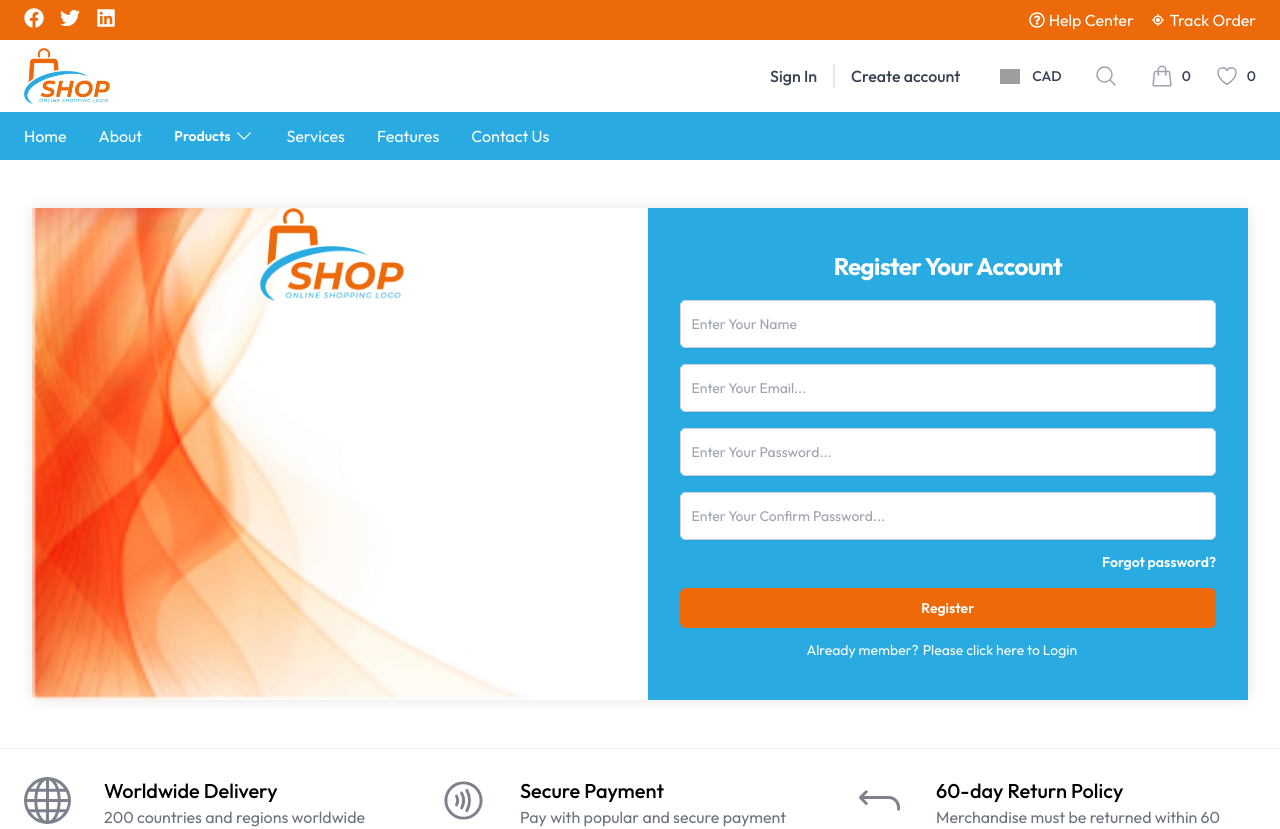
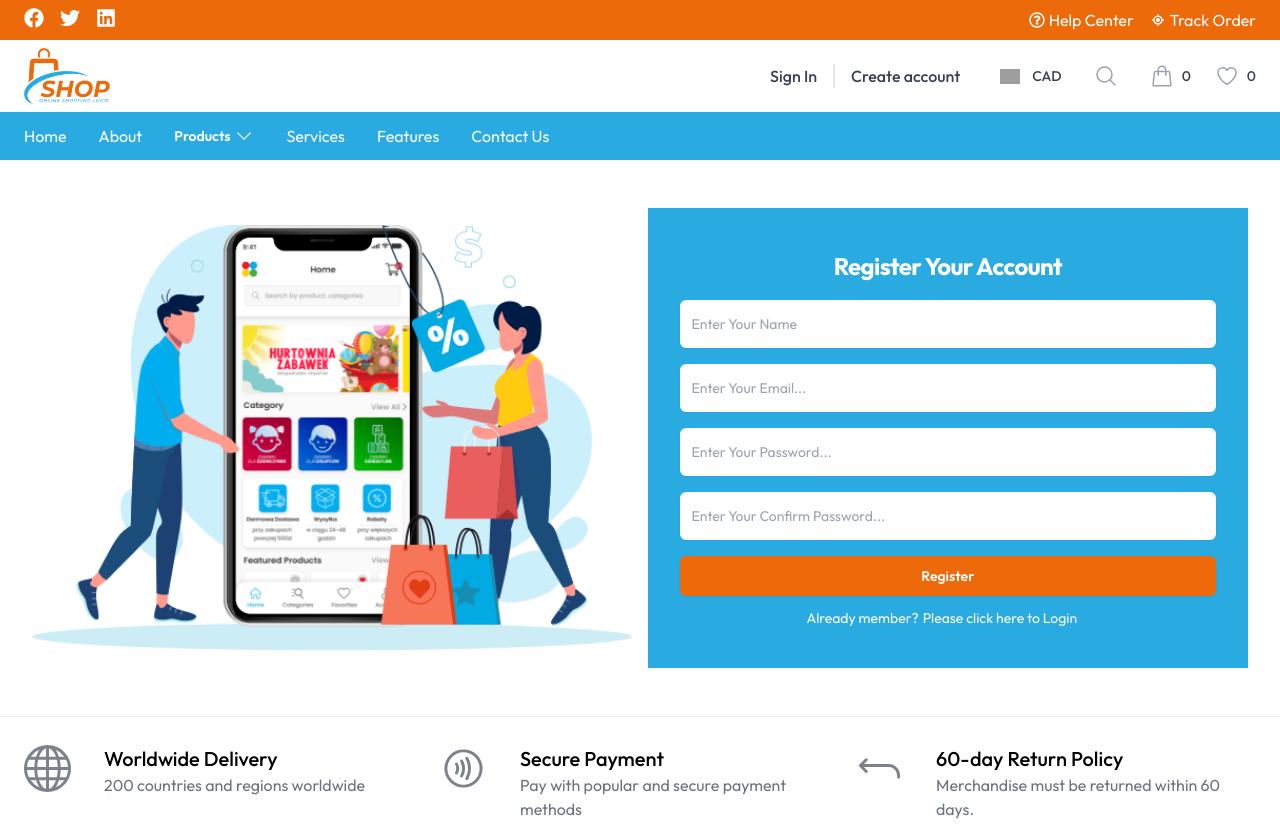
Before and after one commit to BodduKranti/EasyShopping, a Next.js app in the folder frontend/: page /register in a window 1280 px wide. Shown: the top 829 px of the page. Built offline with nearby package versions, Linux system fonts and the light colour scheme; grey boxes are pictures that could not be loaded.

Commit message:
registration and images

```diff
--- a/frontend/app/component/fields/Input.tsx
+++ b/frontend/app/component/fields/Input.tsx
@@ -28,7 +28,7 @@ const Input: React.FC<inputFields> = ({
                 required={required}
                 onChange={onchange}
                 ref={ref}
-                className="block w-full rounded-md border-0 py-3 text-gray-900 shadow-sm ring-1 ring-inset ring-gray-300 placeholder:text-gray-400 focus:ring-2 focus:ring-inset focus:ring-indigo-600 sm:text-sm sm:leading-6"
+                className="block w-full rounded-md border-0 py-3 text-gray-900 shadow-sm ring-3 ring-inset ring-gray-300 placeholder:text-gray-400 focus:ring-2 focus:ring-inset focus:ring-indigo-600 sm:text-sm sm:leading-6"
             />
         </>
     )
--- a/frontend/app/layout.scss
+++ b/frontend/app/layout.scss
@@ -130,7 +130,7 @@
     position: absolute;
     top: 0;
     left: 0;
-    background: url(../public/images/login-registerbg.jpg) top left no-repeat;
+    // background: url(../public/images/login-registerbg.jpg) top left no-repeat;
     background-size: contain;
     z-index: -1;
 }
--- a/frontend/app/register/Form/form.tsx
+++ b/frontend/app/register/Form/form.tsx
@@ -112,11 +112,7 @@ const FormRegister = () => {
                         type='password'
                         placeholder='Enter Your Confirm Password...'
                     />
-                    <div className="text-sm text-end mt-3">
-                        <div className="font-semibold text-white hover:text-white">
-                            Forgot password?
-                        </div>
-                    </div>
+
                 </div>
 
                 <div>
--- a/frontend/app/register/page.tsx
+++ b/frontend/app/register/page.tsx
@@ -7,20 +7,15 @@ import Link from 'next/link'
 const RegisterPage = () => {
     return (
         <>
-            <div className="flex min-h-full flex-1 flex-col justify-center px-6 py-12 lg:px-8 ">
-                <div className='w-full block md:flex gap-4 login-box'>
-                    <div className='w-full md:w-1/2'>
-                        <div className='w-full text-center aspect-10'>
-                            <div className='inline-block w-36 '>
-                                <Image
-                                    fill
-                                    className='!relative w-36 h-32'
-                                    alt='logo'
-                                    src={'/images/logo.png'}
-                                />
-                            </div>
-
-                        </div>
+            <div className="container px-6 py-12 lg:px-8 ">
+                <div className='w-full block md:flex items-center gap-4'>
+                    <div className='w-full md:w-1/2 flex h-full items-center justify-center'>
+                        <Image
+                            fill
+                            className='!relative w-full h-full'
+                            alt='logo'
+                            src={'/images/clown_banner.svg'}
+                        />
                     </div>
                     <div className='w-full md:w-1/2 bg-[#29abe2] py-10 px-8'>
                         <div className="sm:mx-auto sm:w-full sm:max-w-sm">
```
Also changed, not shown: frontend/public/images/clown_banner.svg (added), frontend/public/images/mobile-app-development.png (added).
